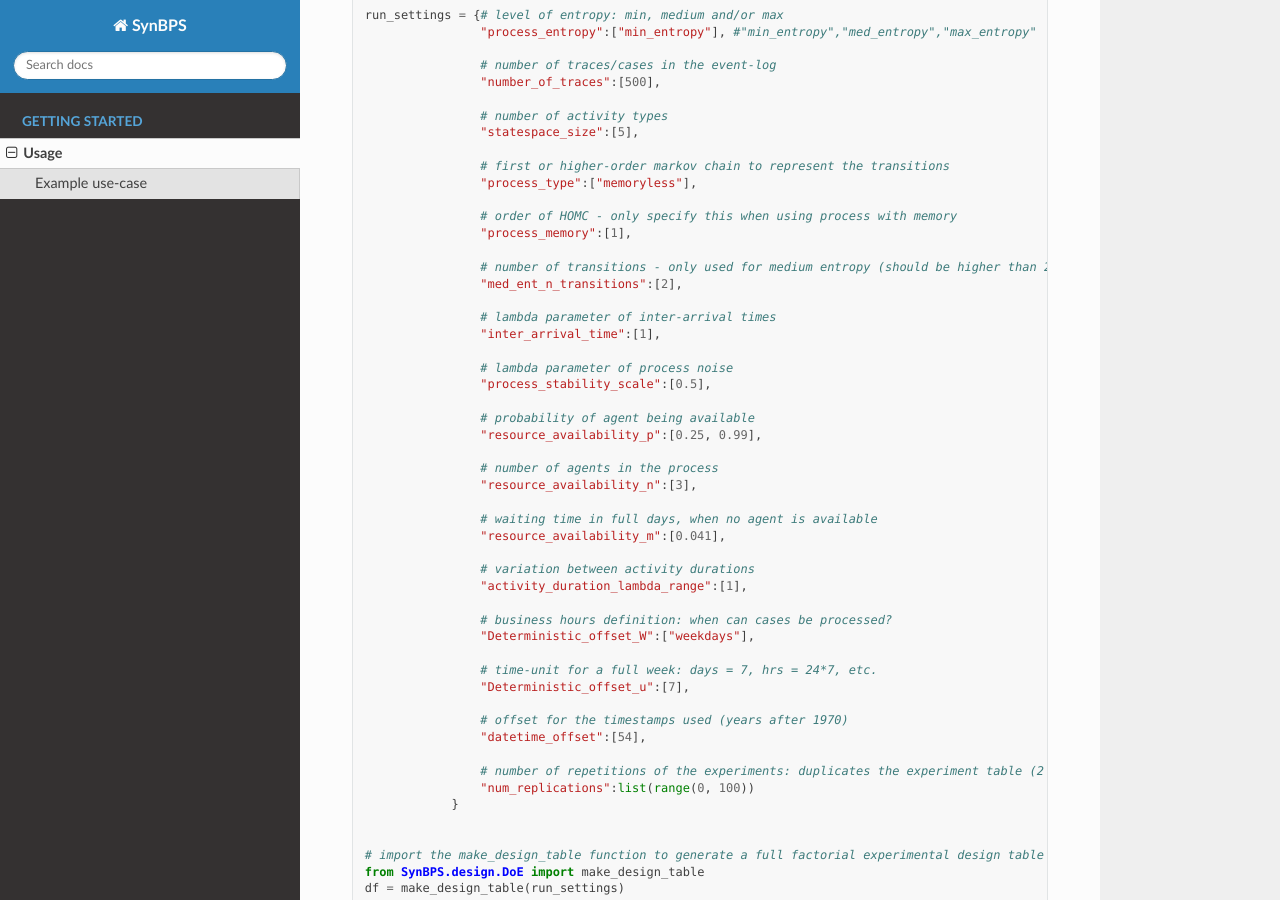
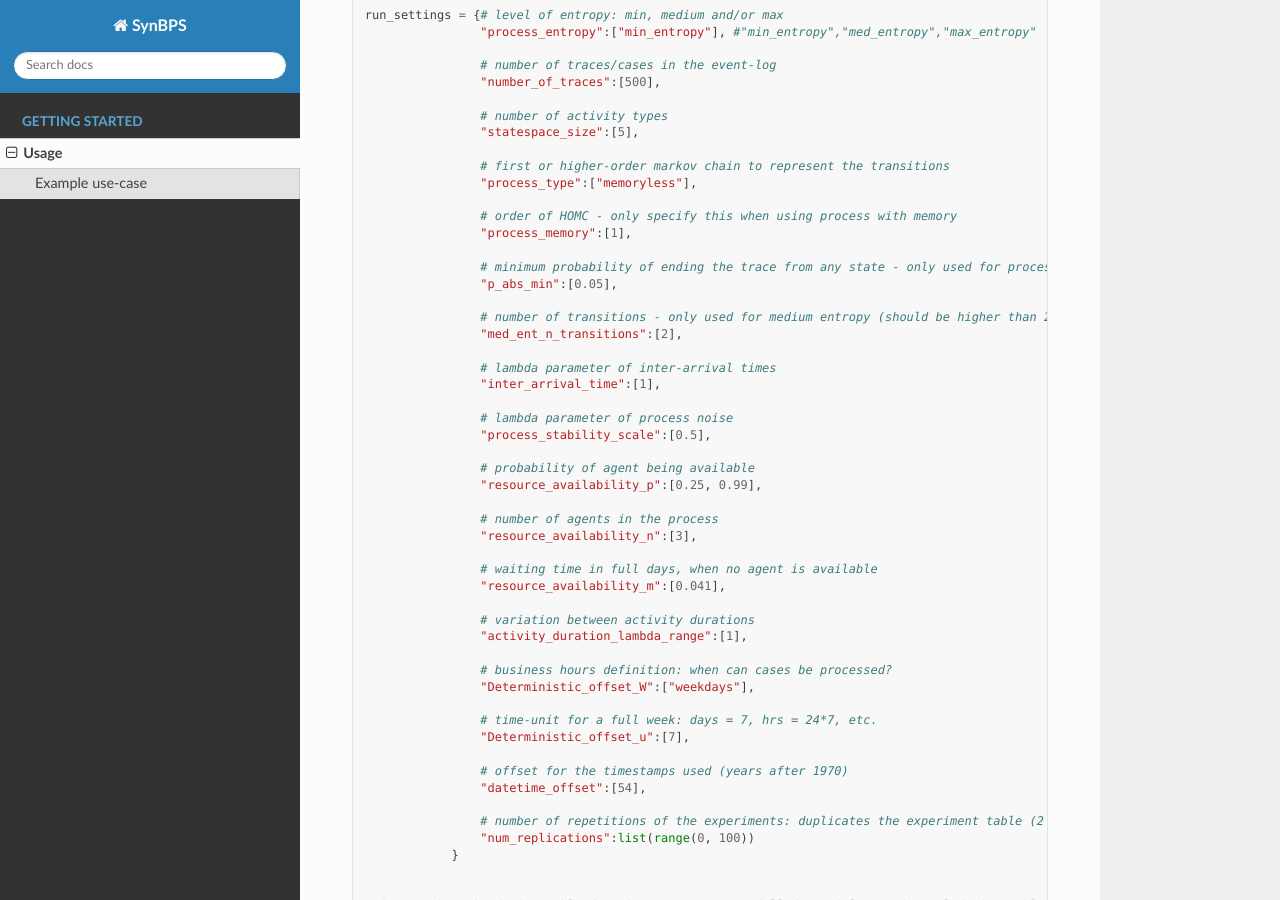
Before and after one commit to Mikeriess/SynBPS, a Sphinx documentation site: the page built from docs/source/example.rst, in a window 1280 px wide and 900 px high, scrolled down 462 px. Built offline with Sphinx 7.4.7 and the Read the Docs theme 3.1.0, drawn with Linux system fonts in a browser that asks for light colours.

Commit message:
update documentation and examples for the process with memory

```diff
--- a/docs/source/example.rst
+++ b/docs/source/example.rst
@@ -32,6 +32,9 @@ Here the settings for the experiments can be modified in the dictionary called r
 
                     # order of HOMC - only specify this when using process with memory
                     "process_memory":[1],
+
+                    # minimum probability of ending the trace from any state - only used for process with memory
+                    "p_abs_min":[0.05],
 
                     # number of transitions - only used for medium entropy (should be higher than 2 and < statespace size)
                     "med_ent_n_transitions":[2],
```
Also changed, not shown: README.md (+14 -0 lines), 3 other files.
